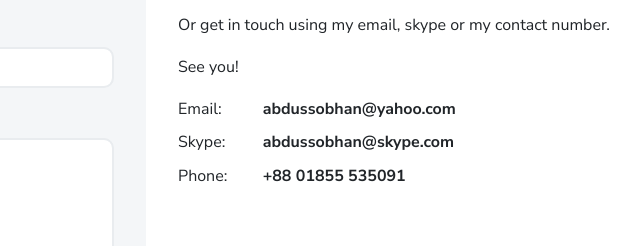
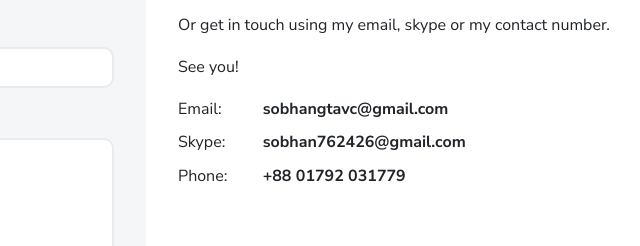
Before and after one commit to OfficialSobhan/portfolio, a plain HTML site: page index.html in a window 1280 px wide. Shown: the part 4934-5180 px from the top of the page, 482-1122 px from the left. Drawn offline with Linux system fonts and the light colour scheme.

Commit message:
Update index.html

```diff
--- a/index.html
+++ b/index.html
@@ -525,19 +525,19 @@
                     <div class="pb-1">Email:</div>
                   </div>
                   <div class="col-sm-10">
-                    <div class="pb-1 fw-bolder">abdussobhan@yahoo.com</div>
+                    <div class="pb-1 fw-bolder">sobhangtavc@gmail.com</div>
                   </div>
                   <div class="col-sm-2">
                     <div class="pb-1">Skype:</div>
                   </div>
                   <div class="col-sm-10">
-                    <div class="pb-1 fw-bolder">abdussobhan@skype.com</div>
+                    <div class="pb-1 fw-bolder">sobhan762426@gmail.com</div>
                   </div>
                   <div class="col-sm-2">
                     <div class="pb-1">Phone:</div>
                   </div>
                   <div class="col-sm-10">
-                    <div class="pb-1 fw-bolder">+88 01855 535091</div>
+                    <div class="pb-1 fw-bolder">+88 01792 031779</div>
                   </div>
                 </div>
               </div>
```
